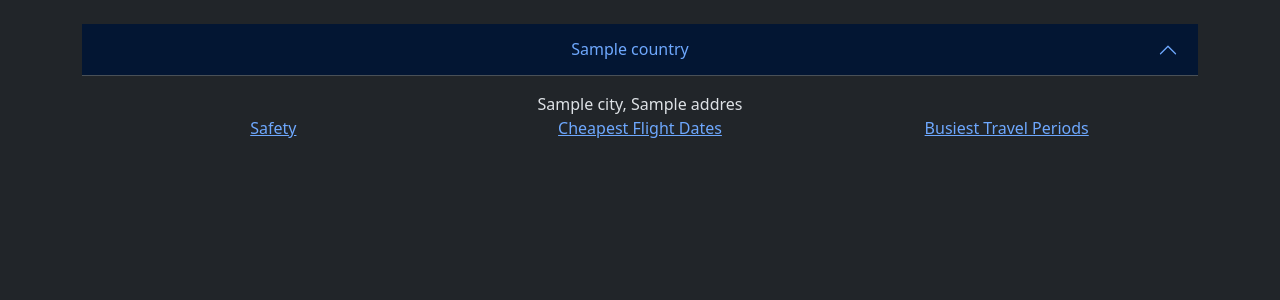
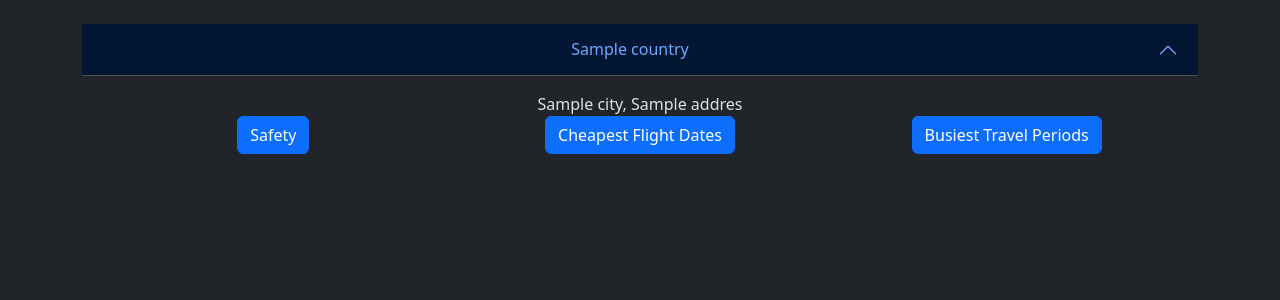
Before and after one commit to KnowYourLines/varyfly, a Django app: template varyfly/templates/destinations.html in a window 1280 px wide, after a click that opens the changed part. Shown: the part 56-356 px from the top of the page. Run offline with Django 4.2, Linux system fonts and the light colour scheme; the template is opened without the code that fills it: most values are stand-ins (such as "Sample title", 1, 10 or a date in 2020); parts of the project's set-up code (start-up, migrations or seed data) failed here and were passed over.

Commit message:
use buttons for links

```diff
--- a/varyfly/templates/destinations.html
+++ b/varyfly/templates/destinations.html
@@ -43,13 +43,13 @@
                     <br/>
                     <div class="row">
                         <div class="col">
-                            <a href="/safety/?city_iata={{city.iataCode}}&country_code={{city.address.countryCode}}">Safety</a>
+                            <a class="btn btn-primary" href="/safety/?city_iata={{city.iataCode}}&country_code={{city.address.countryCode}}">Safety</a>
                         </div>
                         <div class="col">
-                            <a href="/cheapest-flight-dates/?destination_iata={{city.iataCode}}&country_code={{city.address.countryCode}}">Cheapest Flight Dates</a>
+                            <a class="btn btn-primary" href="/cheapest-flight-dates/?destination_iata={{city.iataCode}}&country_code={{city.address.countryCode}}">Cheapest Flight Dates</a>
                         </div>
                         <div class="col">
-                            <a href="/busiest-travel-periods/?destination_iata={{city.iataCode}}&country_code={{city.address.countryCode}}">Busiest Travel Periods</a>
+                            <a class="btn btn-primary" href="/busiest-travel-periods/?destination_iata={{city.iataCode}}&country_code={{city.address.countryCode}}">Busiest Travel Periods</a>
                         </div>
                     </div>
                 <br/><br/>
```
